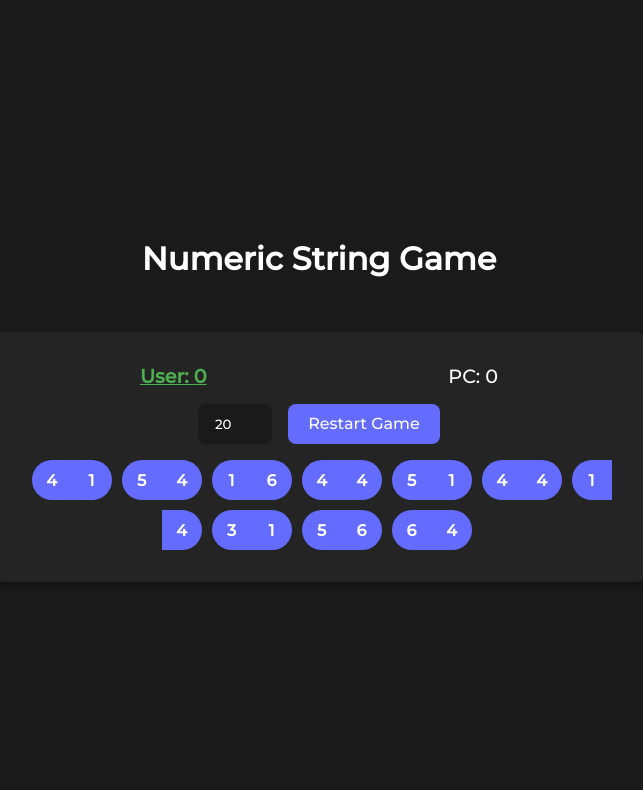
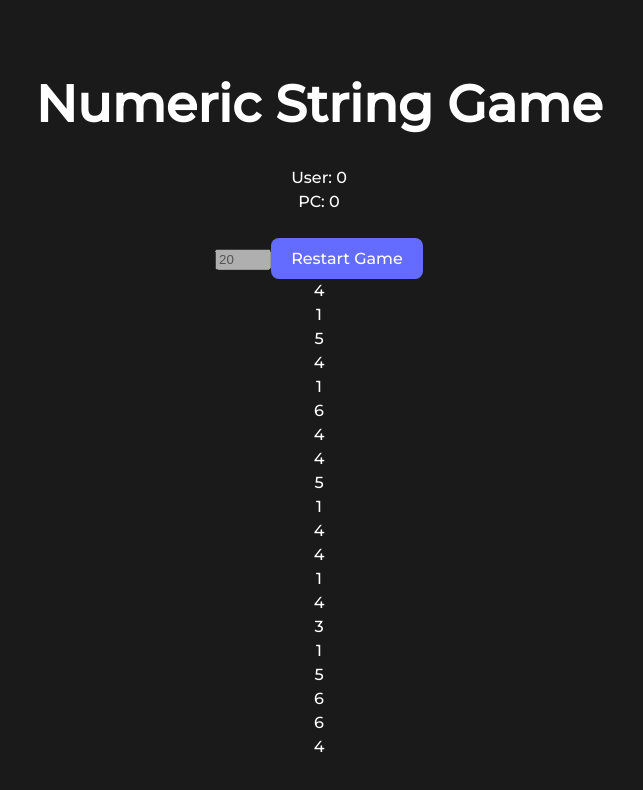
Before and after one commit to kuma4ka/numeric-string-game, a React (Vite) app: page / in a window 1280 px wide. Both pictures are taken after a click on the button "Start Game". Shown: the top 790 px of the page, without its empty margins (321-964 px from the left). Built offline with nearby package versions, Linux system fonts and the light colour scheme.

Commit message:
refactor: setup css variables and global styles architecture

```diff
--- a/src/index.css
+++ b/src/index.css
@@ -1,22 +1,13 @@
-:root {
-  --bg-color: #1a1a1a;
-  --text-color: #ffffff;
-  --primary-color: #646cff;
-  --secondary-color: #535bf2;
-  --accent-color: #ff4646;
-  --success-color: #4caf50;
-  --card-bg: #242424;
-}
-
 body {
   margin: 0;
   display: flex;
   place-items: center;
   min-width: 320px;
   min-height: 100vh;
+
   background-color: var(--bg-color);
   color: var(--text-color);
-  font-family: 'Montserrat', sans-serif;
+  font-family: var(--font-family), sans-serif;
 }
 
 #root {
@@ -27,37 +18,9 @@ body {
   width: 100%;
 }
 
-.game-container {
-  display: flex;
-  flex-direction: column;
-  gap: 2rem;
-  align-items: center;
-}
-
-.card {
-  background: var(--card-bg);
-  padding: 2rem;
-  border-radius: 1rem;
-  box-shadow: 0 4px 6px rgba(0, 0, 0, 0.3);
-  width: 100%;
-  max-width: 600px;
-}
-
-/* Controls */
-.controls {
-  display: flex;
-  gap: 1rem;
-  justify-content: center;
-  margin-bottom: 1rem;
-}
-
-input {
-  padding: 0.6em 1.2em;
-  border-radius: 8px;
-  border: 1px solid transparent;
-  background-color: #1a1a1a;
-  color: white;
-  font-family: inherit;
+h1 {
+  font-size: 3.2em;
+  line-height: 1.1;
 }
 
 button {
@@ -67,101 +30,16 @@ button {
   font-size: 1em;
   font-weight: 500;
   font-family: inherit;
+  background-color: var(--primary-color);
+  color: white;
   cursor: pointer;
   transition: border-color 0.25s;
-  background-color: var(--primary-color);
-  color: white;
 }
 
 button:hover {
   background-color: var(--secondary-color);
 }
 
-button:disabled {
-  background-color: gray;
-  cursor: not-allowed;
+.scoreboard {
+  margin-bottom: 1.5rem;
 }
-
-/* Game Field */
-.string-container {
-  display: flex;
-  flex-wrap: wrap;
-  gap: 10px;
-  justify-content: center;
-  min-height: 80px;
-  align-items: center;
-}
-
-.number-item {
-  width: 40px;
-  height: 40px;
-  display: flex;
-  align-items: center;
-  justify-content: center;
-  background-color: #3a3a3a;
-  border-radius: 50%;
-  font-weight: bold;
-  cursor: pointer;
-  transition:
-    transform 0.1s,
-    background-color 0.2s;
-  user-select: none;
-}
-
-.number-item:hover {
-  transform: scale(1.1);
-}
-
-.number-item.pair-start {
-  background-color: var(--primary-color);
-  border-top-right-radius: 0;
-  border-bottom-right-radius: 0;
-  margin-right: -5px; /* Visual connection */
-}
-
-.number-item.pair-end {
-  background-color: var(--primary-color);
-  border-top-left-radius: 0;
-  border-bottom-left-radius: 0;
-  margin-left: -5px;
-}
-
-.number-item.orphan {
-  background-color: var(--accent-color);
-  border: 2px solid white;
-}
-
-/* Scores */
-.scoreboard {
-  display: flex;
-  justify-content: space-around;
-  width: 100%;
-  margin-bottom: 1rem;
-  font-size: 1.2rem;
-}
-
-.active-turn {
-  color: var(--success-color);
-  font-weight: bold;
-  text-decoration: underline;
-}
-
-.winner-banner {
-  margin-top: 1rem;
-  padding: 1rem;
-  background-color: var(--success-color);
-  border-radius: 8px;
-  font-weight: bold;
-  animation: popIn 0.5s ease;
-}
-
-@keyframes popIn {
-  0% {
-    transform: scale(0.8);
-    opacity: 0;
-  }
-  100% {
-    transform: scale(1);
-    opacity: 1;
-  }
-}
--- a/src/main.jsx
+++ b/src/main.jsx
@@ -1,6 +1,8 @@
 import React from 'react';
 import ReactDOM from 'react-dom/client';
 import App from './App.jsx';
+
+import './styles/variables.css';
 import './index.css';
 
 ReactDOM.createRoot(document.getElementById('root')).render(
--- /dev/null
+++ b/src/styles/variables.css
@@ -0,0 +1,13 @@
+:root {
+  --bg-color: #1a1a1a;
+  --text-color: #ffffff;
+  --primary-color: #646cff;
+  --secondary-color: #535bf2;
+  --accent-color: #ff4646;
+  --success-color: #4caf50;
+  --card-bg: #242424;
+
+  --font-family: 'Montserrat', sans-serif;
+  line-height: 1.5;
+  font-weight: 400;
+}
```
